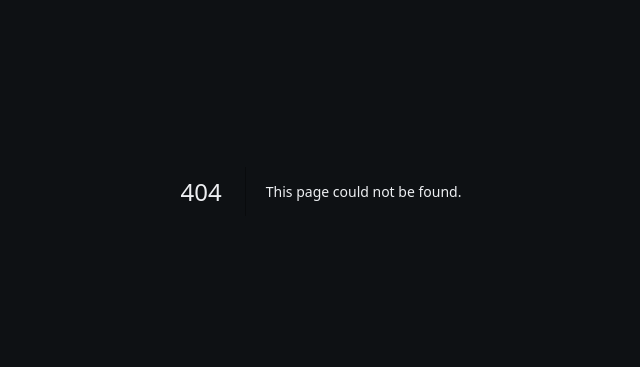
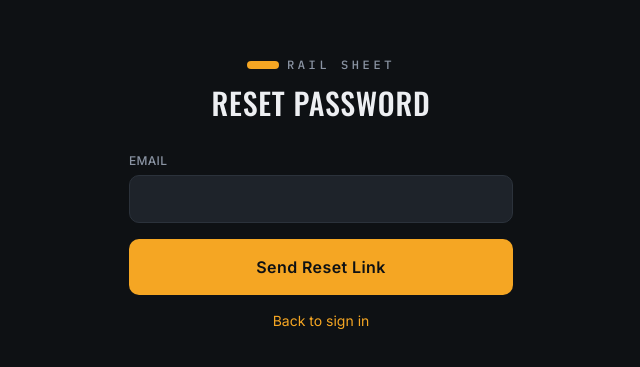
Before and after one commit to foustbrothersllc/foustbrothersllc.github.io-therailsheet, a Next.js app: page /forgot-password in a window 1280 px wide. Before the commit this address had no page. Shown: the part 209-576 px from the top of the page, without its empty margins (319-959 px from the left). Built offline with nearby package versions, Linux system fonts and the light colour scheme; no server answers.

Commit message:
Create page.tsx

```diff
--- /dev/null
+++ b/app/forgot-password/page.tsx
@@ -0,0 +1,94 @@
+"use client";
+
+import { Button } from "@/components/ui/Button";
+import { createClient } from "@/lib/supabase/client";
+import Link from "next/link";
+import { useState } from "react";
+
+export default function ForgotPasswordPage() {
+  const supabase = createClient();
+  const [email, setEmail] = useState("");
+  const [loading, setLoading] = useState(false);
+  const [error, setError] = useState<string | null>(null);
+  const [sent, setSent] = useState(false);
+
+  async function handleSubmit(e: React.FormEvent) {
+    e.preventDefault();
+    setError(null);
+    setLoading(true);
+
+    const { error } = await supabase.auth.resetPasswordForEmail(email, {
+      redirectTo: `${window.location.origin}/reset-password`,
+    });
+
+    setLoading(false);
+
+    if (error) {
+      setError(error.message);
+      return;
+    }
+    setSent(true);
+  }
+
+  return (
+    <div className="min-h-screen flex flex-col items-center justify-center px-6">
+      <div className="w-full max-w-sm">
+        <div className="mb-8 text-center">
+          <div className="inline-flex items-center gap-2 mb-3">
+            <span className="h-2 w-8 bg-amber rounded-full" />
+            <span className="font-stencil text-xs tracking-[0.3em] text-yard-muted uppercase">
+              Rail Sheet
+            </span>
+          </div>
+          <h1 className="font-display text-3xl uppercase tracking-wide">Reset Password</h1>
+        </div>
+
+        {sent ? (
+          <div className="space-y-4 text-center">
+            <p className="text-sm text-okay bg-okay/10 border border-okay/30 rounded-card px-3 py-3">
+              Check your email for a link to reset your password.
+            </p>
+            <Link href="/login" className="text-sm text-amber hover:underline">
+              Back to sign in
+            </Link>
+          </div>
+        ) : (
+          <form onSubmit={handleSubmit} className="space-y-4">
+            <div>
+              <label
+                htmlFor="email"
+                className="block text-xs font-medium text-yard-muted mb-1.5 uppercase tracking-wide"
+              >
+                Email
+              </label>
+              <input
+                id="email"
+                type="email"
+                required
+                value={email}
+                onChange={(e) => setEmail(e.target.value)}
+                className="w-full h-12 px-4 rounded-card bg-yard-panel border border-yard-border text-yard-text focus:border-amber outline-none"
+              />
+            </div>
+
+            {error && (
+              <p className="text-sm text-danger bg-danger/10 border border-danger/30 rounded-card px-3 py-2">
+                {error}
+              </p>
+            )}
+
+            <Button type="submit" size="lg" className="w-full" loading={loading}>
+              Send Reset Link
+            </Button>
+
+            <p className="text-center text-sm text-yard-muted">
+              <Link href="/login" className="text-amber hover:underline">
+                Back to sign in
+              </Link>
+            </p>
+          </form>
+        )}
+      </div>
+    </div>
+  );
+}
```
